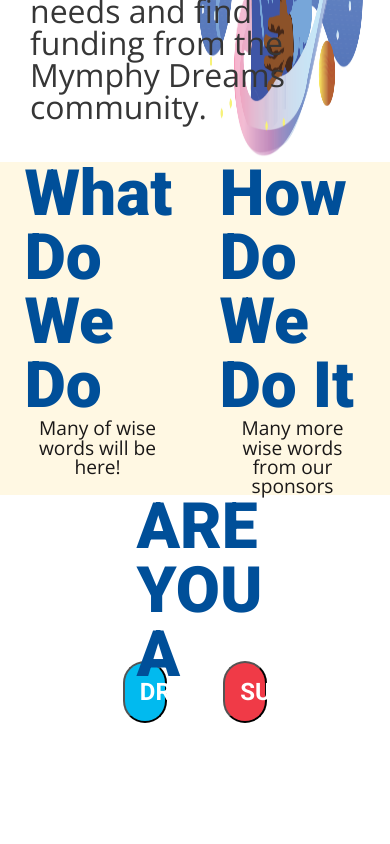
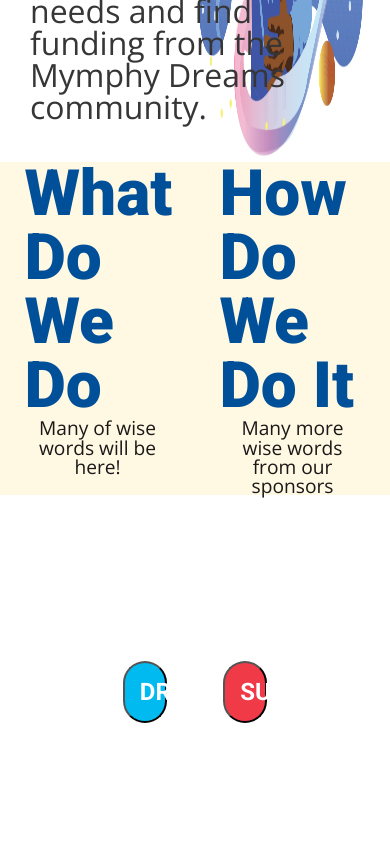
Before and after one commit to mympy-dreamers/Frontend, a React (Create React App) app in the folder mympy-app/: page / in a window 390 px wide. Shown: the part 739-1583 px from the top of the page. Built offline with nearby package versions, Linux system fonts and the light colour scheme; no server answers.

Commit message:
added media query for smaller desktops

```diff
--- a/mympy-app/src/view/selector/selector.scss
+++ b/mympy-app/src/view/selector/selector.scss
@@ -21,9 +21,15 @@
 
     .offset {
         position: absolute;
-        left: 35%;
+        left: 37%;
         width: 30%;
         z-index: 1;
+
+        @include small-desktop {
+            width: 25%;
+            top: 200%;
+            left: 39%;
+        }
 
         h1 {
             font-family: $large-font;
```
